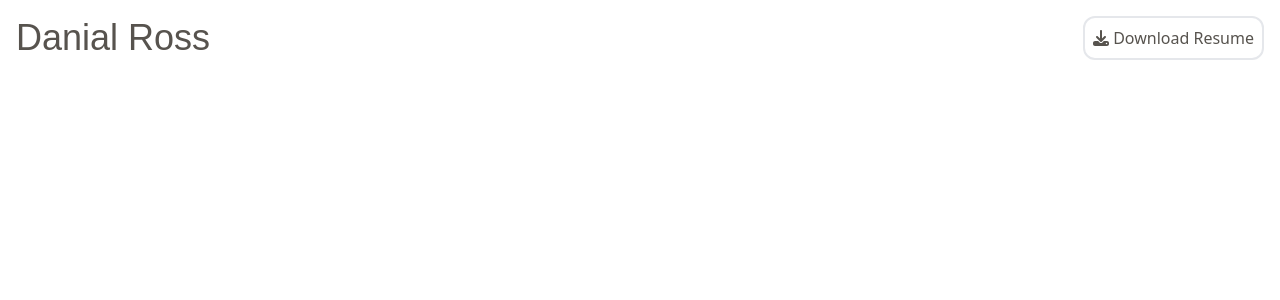
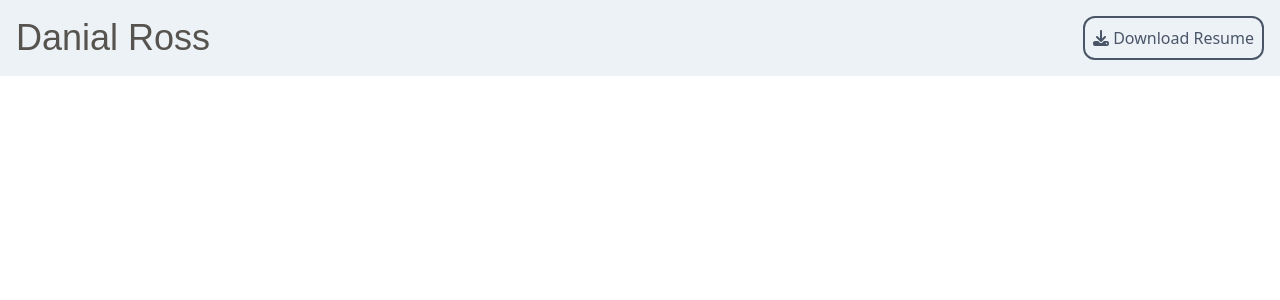
Before and after one commit to danialross/Portfolio, a React (Create React App) app in the folder frontend/: page / in a window 1280 px wide. Shown: the top 300 px of the page. Built offline with nearby package versions, Linux system fonts and the light colour scheme.

Commit message:
refactor
store in tailwind config rather then separate js file

```diff
--- a/frontend/src/App.js
+++ b/frontend/src/App.js
@@ -1,6 +1,5 @@
 import { FontAwesomeIcon } from "@fortawesome/react-fontawesome";
 import { faDownload } from "@fortawesome/free-solid-svg-icons";
-import { COLORS } from "./contants";
 import { useState } from "react";
 
 function App() {
@@ -12,7 +11,7 @@ function App() {
 
   return (
     <div className="App">
-      <nav className={`bg-${COLORS.lightTone}`}>
+      <nav className="bg-lightTone">
         <div className="max-w-screen-xl flex flex-wrap items-center justify-between mx-auto p-4">
           <span className="text-stone-600 font-racing self-center text-4xl whitespace-nowra">
             Danial Ross
@@ -51,9 +50,7 @@ function App() {
           >
             <ul className="flex flex-col items-center font-medium mt-4 rounded-lg bg-gray-50 md:space-x-8 rtl:space-x-reverse md:flex-row md:mt-0 md:border-0 md:bg-transparent dark:bg-gray-800 md:dark:bg-transparent dark:border-gray-700">
               <li>
-                <button
-                  className={`text-${COLORS.darkTone} border-2 border-${COLORS.darkTone} p-2 rounded-xl  hover:text-${COLORS.hoverDarkTone} hover:border-${COLORS.hoverDarkTone}`}
-                >
+                <button className="text-darkTone border-2 border-darkTone p-2 rounded-xl  hover:text-hoverDarkTone hover:border-hoverDarkTone">
                   <FontAwesomeIcon icon={faDownload} /> Download Resume
                 </button>
               </li>
--- a/frontend/src/contants.js
+++ /dev/null
@@ -1,5 +0,0 @@
-export const COLORS = {
-  darkTone: "stone-600",
-  hoverDarkTone: "stone-400",
-  lightTone: "gray-200",
-};
--- a/frontend/tailwind.config.js
+++ b/frontend/tailwind.config.js
@@ -6,6 +6,11 @@ module.exports = {
       fontFamily: {
         racing: ['"Racing Sans One"', "sans-serif"],
       },
+      colors: {
+        darkTone: "#4a5568", // Assuming 'stone-600' is '#4a5568'
+        hoverDarkTone: "#a0aec0", // Assuming 'stone-400' is '#a0aec0'
+        lightTone: "#edf2f7", // Assuming 'gray-200' is '#edf2f7'
+      },
     },
   },
   plugins: [],
```
